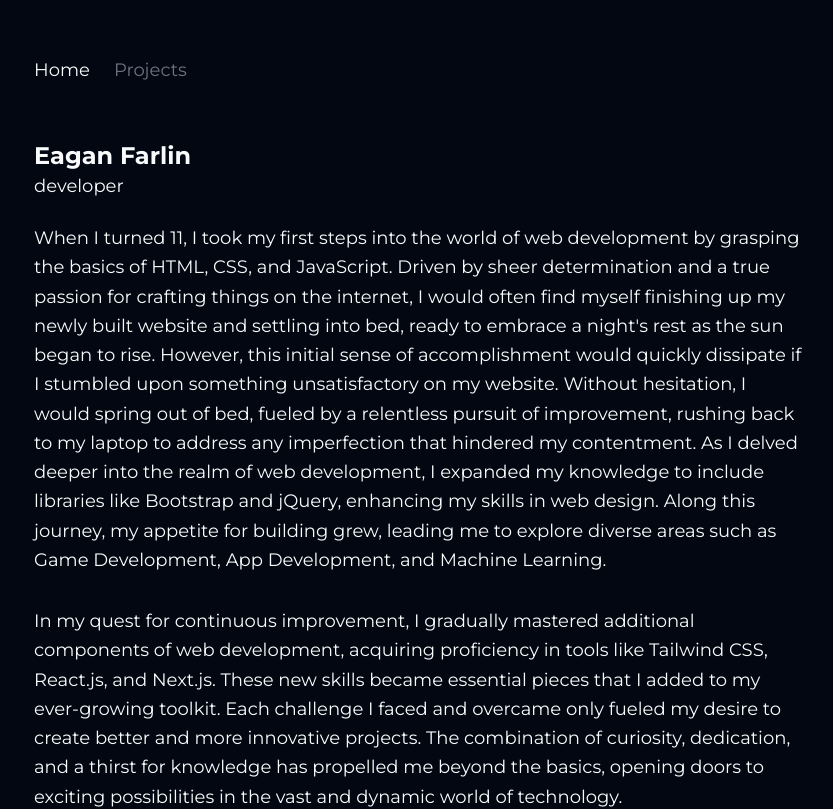
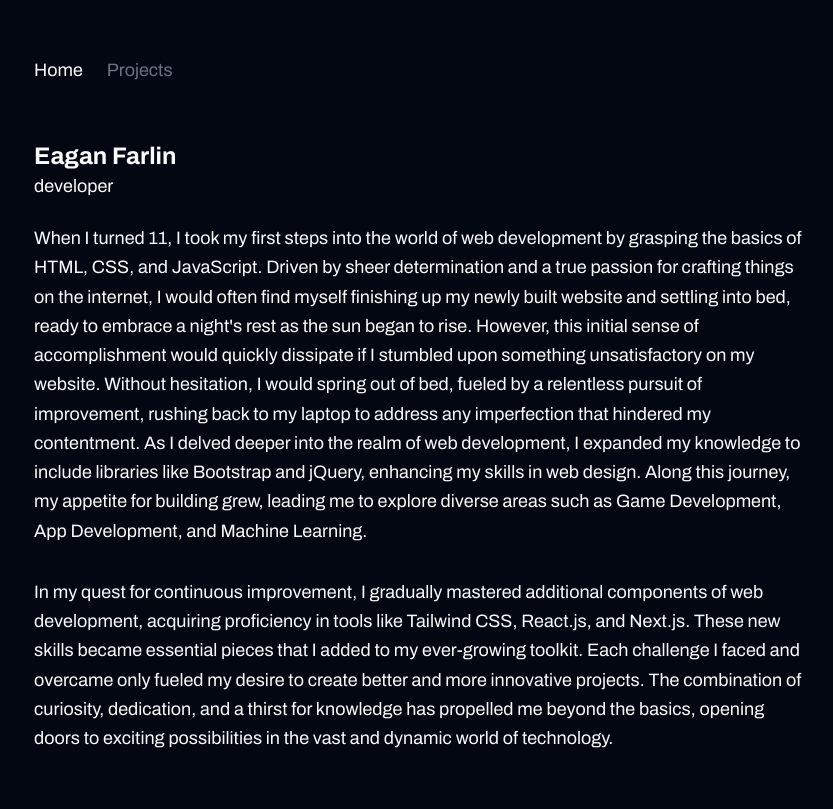
Before and after one commit to EaganFarlin/eaganfarlinDOTcom, a Next.js app: page / in a window 1280 px wide. Shown: the top 809 px of the page, without its empty margins (222-1055 px from the left). Built offline with nearby package versions, Linux system fonts and the light colour scheme.

Commit message:
Changed font family

```diff
--- a/app/layout.tsx
+++ b/app/layout.tsx
@@ -1,11 +1,11 @@
 import type { Metadata } from "next";
-import { Montserrat } from "next/font/google";
+import { Archivo } from "next/font/google";
 import "./globals.css";
 
 import Navbar from "@/app/(ui)/navbar";
 import Footer from "@/app/(ui)/footer";
 
-const montserrat = Montserrat({ subsets: ["latin"] });
+const archivo = Archivo({ subsets: ["latin"] });
 
 export const metadata: Metadata = {
   title: { template: "%s | Eagan Farlin", default: "Eagan Farlin" },
@@ -19,7 +19,7 @@
 }) {
   return (
     <html lang="en">
-      <body className={montserrat.className}>
+      <body className={archivo.className}>
         <div className="px-8 md:px-[20vw] py-14 text-gray-50 bg-gray-950">
           <Navbar />
           {children}
```
